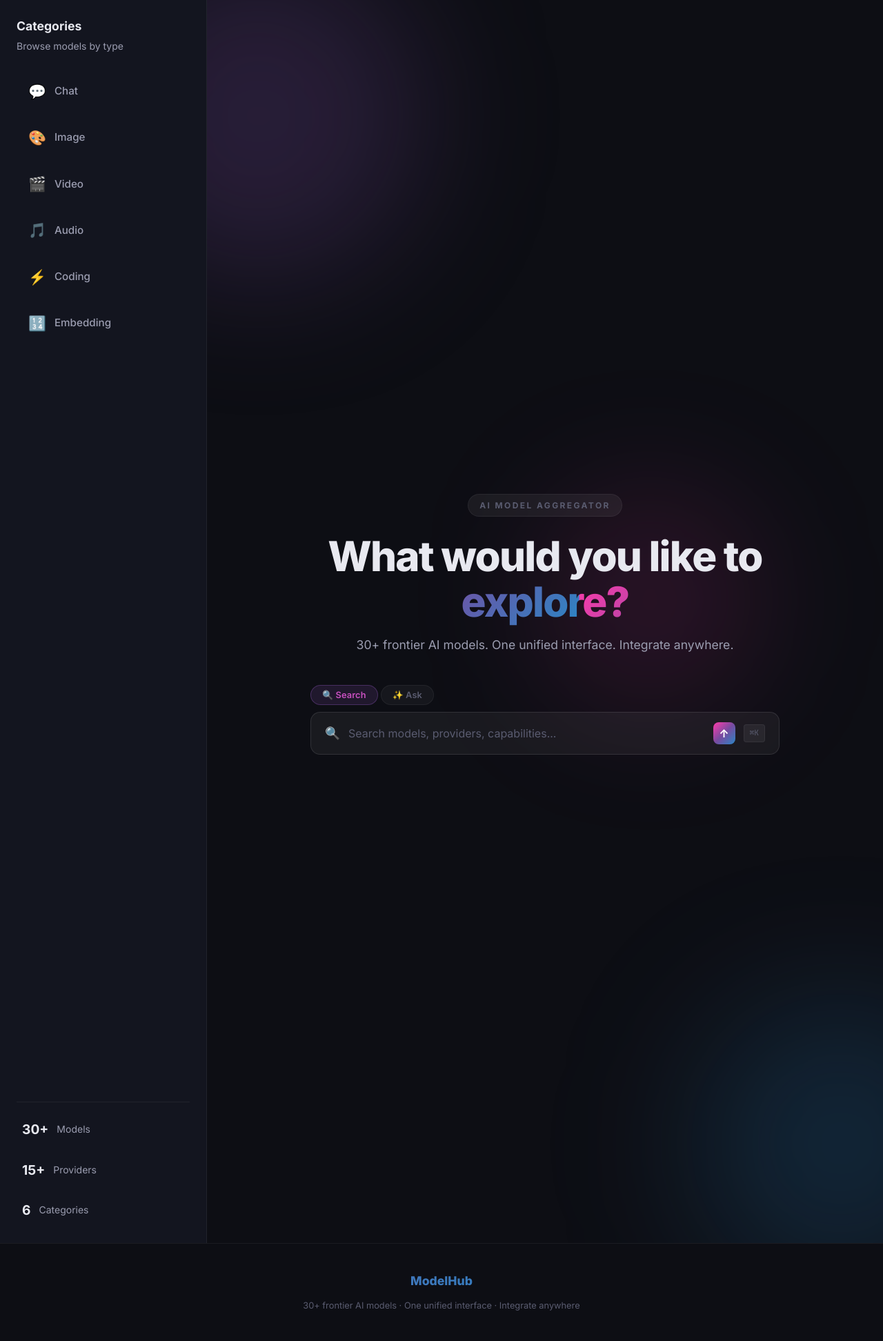
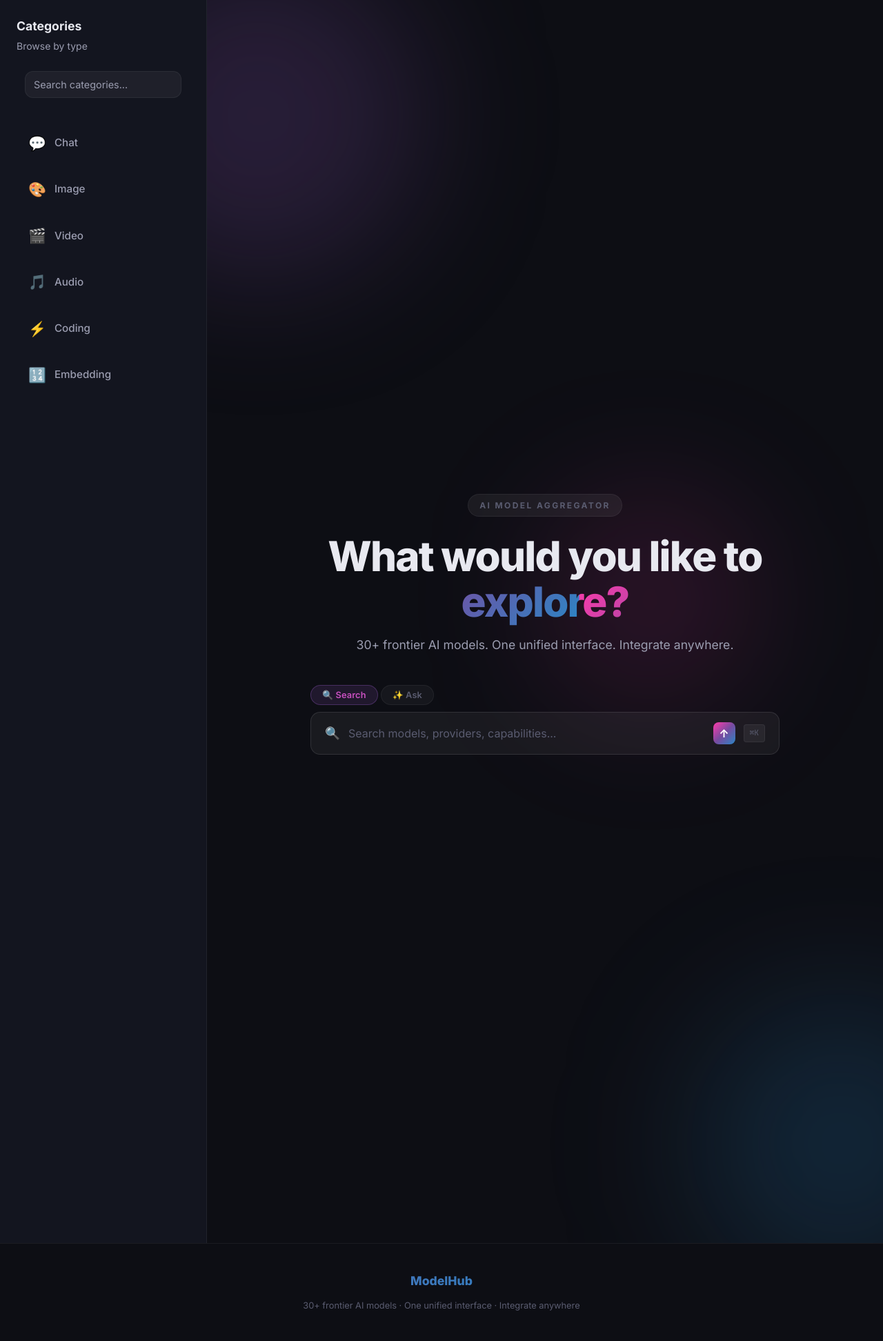
Before and after one commit to AshishDuhanCoder/Model-Hub, a Flask app: page / in a window 1280 px wide. Shown: the part 64-2008 px from the top of the page at 69% size. Run offline with Flask 3, Linux system fonts and the light colour scheme.

Commit message:
Update homepage left pane: add search/filter, remove stats
- Replace stats section (30+ Models, 15+ Providers, 6 Categories) with search input
- Add search/filter functionality for category navigation
- Categories now searchable and filterable in left sidebar
- Cleaner sidebar focused on navigation and search
- Add data-category attributes to category links for filtering

```diff
--- a/static/css/style.css
+++ b/static/css/style.css
@@ -1587,30 +1587,30 @@ img { max-width: 100%; display: block; }
   flex: 1;
 }
 
-.home-stats-sidebar {
-  display: flex;
-  flex-direction: column;
-  gap: 12px;
-  padding-top: 16px;
-  border-top: 1px solid var(--border-subtle);
-  margin-top: auto;
-}
-
-.home-stat-item {
-  display: flex;
-  align-items: center;
-  gap: 12px;
-  padding: 8px;
-}
-
-.home-stat-value {
-  font-size: 1.2rem;
-  font-weight: 700;
-  color: var(--grad-brand);
-}
-
-.home-stat-label {
-  font-size: 0.875rem;
+.home-sidebar-search {
+  padding: 0 12px;
+  margin-bottom: 12px;
+}
+
+.home-search-input {
+  width: 100%;
+  background: rgba(255,255,255,0.05);
+  border: 1px solid var(--border-subtle);
+  border-radius: var(--radius-md);
+  padding: 10px 12px;
+  color: var(--text-primary);
+  font-size: 0.9rem;
+  font-family: var(--font);
+  transition: all var(--transition-fast);
+}
+
+.home-search-input:focus {
+  outline: none;
+  background: rgba(255,255,255,0.08);
+  border-color: rgba(120,75,160,0.4);
+}
+
+.home-search-input::placeholder {
   color: var(--text-secondary);
 }
 
--- a/templates/index.html
+++ b/templates/index.html
@@ -8,51 +8,46 @@
   <aside class="home-left-pane">
     <div class="home-sidebar-header">
       <h2>Categories</h2>
-      <p>Browse models by type</p>
+      <p>Browse by type</p>
+    </div>
+
+    <!-- Search/Filter for categories -->
+    <div class="home-sidebar-search">
+      <input
+        type="text"
+        id="category-search"
+        class="home-search-input"
+        placeholder="Search categories..."
+        autocomplete="off"
+      />
     </div>
 
     <nav class="home-categories-nav">
-      <a href="/chat" class="home-nav-item {% if request.path == '/chat' %}active{% endif %}">
+      <a href="/chat" class="home-nav-item {% if request.path == '/chat' %}active{% endif %}" data-category="Chat">
         <span class="home-nav-icon">💬</span>
         <span class="home-nav-label">Chat</span>
       </a>
-      <a href="/image" class="home-nav-item {% if request.path == '/image' %}active{% endif %}">
+      <a href="/image" class="home-nav-item {% if request.path == '/image' %}active{% endif %}" data-category="Image">
         <span class="home-nav-icon">🎨</span>
         <span class="home-nav-label">Image</span>
       </a>
-      <a href="/video" class="home-nav-item {% if request.path == '/video' %}active{% endif %}">
+      <a href="/video" class="home-nav-item {% if request.path == '/video' %}active{% endif %}" data-category="Video">
         <span class="home-nav-icon">🎬</span>
         <span class="home-nav-label">Video</span>
       </a>
-      <a href="/audio" class="home-nav-item {% if request.path == '/audio' %}active{% endif %}">
+      <a href="/audio" class="home-nav-item {% if request.path == '/audio' %}active{% endif %}" data-category="Audio">
         <span class="home-nav-icon">🎵</span>
         <span class="home-nav-label">Audio</span>
       </a>
-      <a href="/coding" class="home-nav-item {% if request.path == '/coding' %}active{% endif %}">
+      <a href="/coding" class="home-nav-item {% if request.path == '/coding' %}active{% endif %}" data-category="Coding">
         <span class="home-nav-icon">⚡</span>
         <span class="home-nav-label">Coding</span>
       </a>
-      <a href="/embedding" class="home-nav-item {% if request.path == '/embedding' %}active{% endif %}">
+      <a href="/embedding" class="home-nav-item {% if request.path == '/embedding' %}active{% endif %}" data-category="Embedding">
         <span class="home-nav-icon">🔢</span>
         <span class="home-nav-label">Embedding</span>
       </a>
     </nav>
-
-    <!-- Stats in sidebar -->
-    <div class="home-stats-sidebar">
-      <div class="home-stat-item">
-        <span class="home-stat-value">30+</span>
-        <span class="home-stat-label">Models</span>
-      </div>
-      <div class="home-stat-item">
-        <span class="home-stat-value">15+</span>
-        <span class="home-stat-label">Providers</span>
-      </div>
-      <div class="home-stat-item">
-        <span class="home-stat-value">6</span>
-        <span class="home-stat-label">Categories</span>
-      </div>
-    </div>
   </aside>
 
   <!-- ── RIGHT PANE: HERO & CONTENT ───────────────────── -->
```
